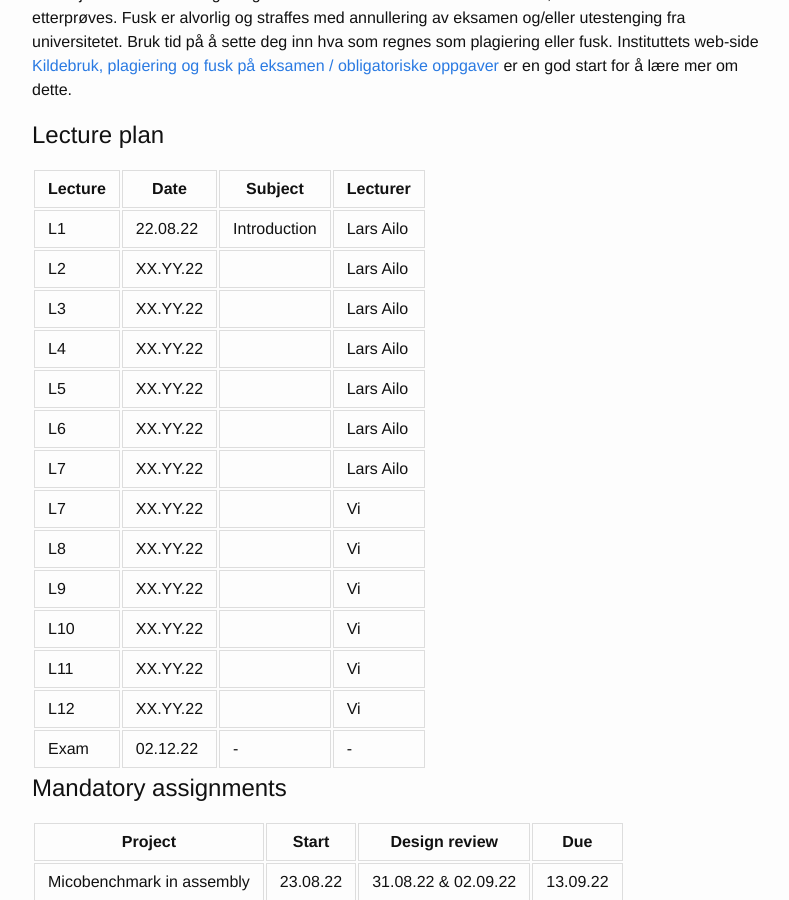
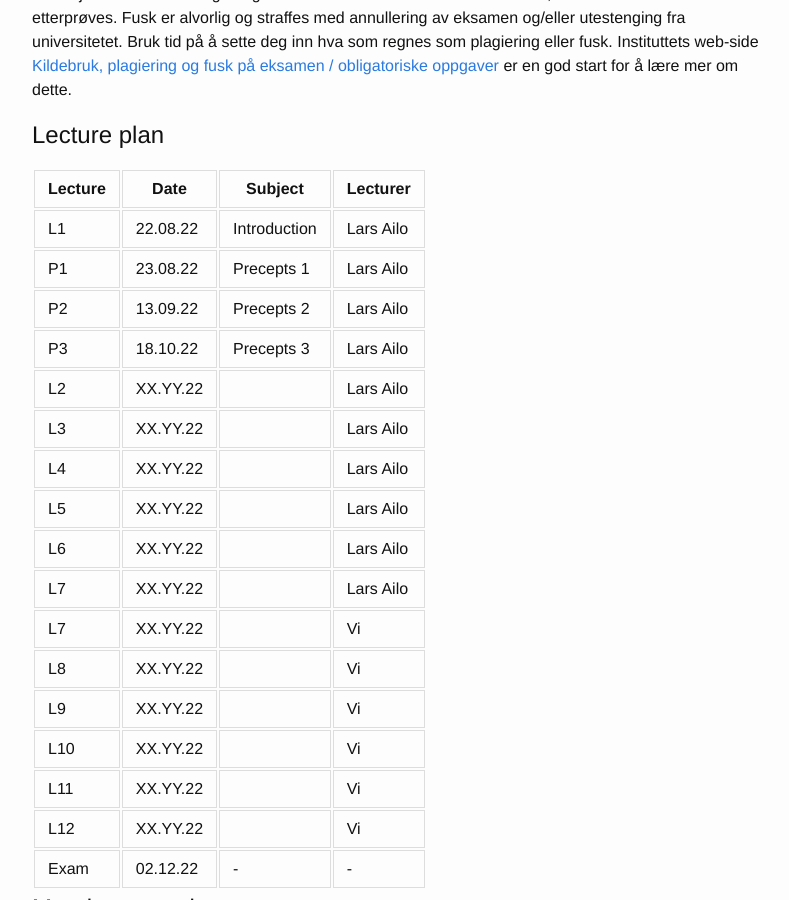
Before and after one commit to uit-inf-2200-f22/uit-inf-2200-f22.github.io, a Jekyll site: the page built from index.md, in a window 1280 px wide and 900 px high, scrolled down 966 px. Shown: the whole window, without its empty margins (238-1027 px from the left). Built offline with Jekyll 4.4.1, drawn with Linux system fonts in a browser that asks for light colours; our own code applies the rules of GitHub Pages for plain Markdown files.

Commit message:
Update index.md

```diff
--- a/index.md
+++ b/index.md
@@ -32,6 +32,9 @@ Som student plikter du å sette deg inn i reglene som gjelder for bruk av hjelpe
 | Lecture   	| Date		    | Subject	  | Lecturer |
 |-------------|-------------|-----------|----------|
 | L1   | 22.08.22 | Introduction | Lars Ailo |
+| P1   | 23.08.22 | Precepts 1   | Lars Ailo |
+| P2   | 13.09.22 | Precepts 2   | Lars Ailo |
+| P3   | 18.10.22 | Precepts 3   | Lars Ailo |
 | L2   | XX.YY.22 |  | Lars Ailo |
 | L3   | XX.YY.22 |  | Lars Ailo |
 | L4   | XX.YY.22 |  | Lars Ailo |
```
